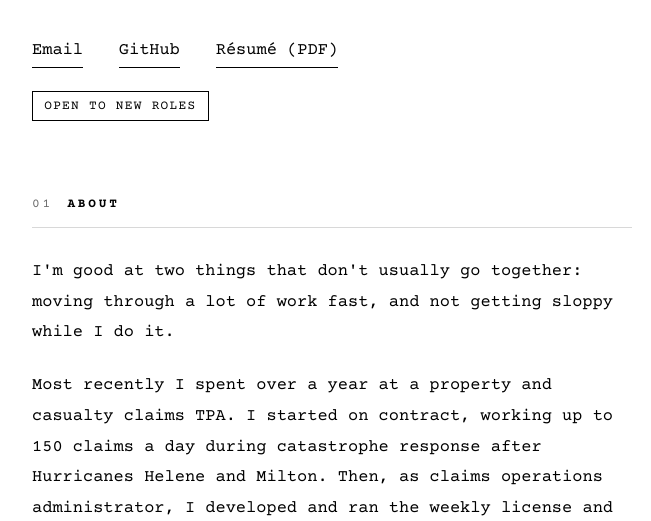
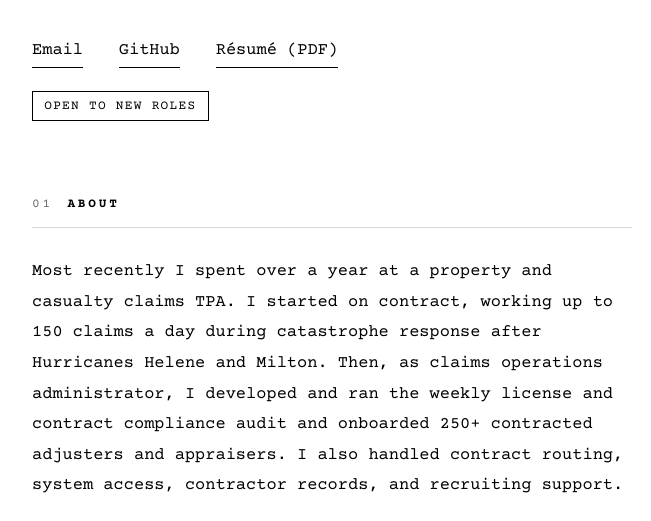
Before and after one commit to Grant-Johnston/grant-johnston.github.io, a plain HTML site: page index.html in a window 1280 px wide. Shown: the part 233-754 px from the top of the page, without its empty margins (308-959 px from the left). Drawn offline with nearby package versions, Linux system fonts and the light colour scheme.

Commit message:
Remove first About paragraph

```diff
--- a/index.html
+++ b/index.html
@@ -168,7 +168,6 @@ footer {
 
 <section>
   <h2><span class="num">01</span>About</h2>
-  <p>I'm good at two things that don't usually go together: moving through a lot of work fast, and not getting sloppy while I do it.</p>
   <p>Most recently I spent over a year at a property and casualty claims TPA. I started on contract, working up to 150 claims a day during catastrophe response after Hurricanes Helene and Milton. Then, as claims operations administrator, I developed and ran the weekly license and contract compliance audit and onboarded 250+ contracted adjusters and appraisers. I also handled contract routing, system access, contractor records, and recruiting support.</p>
   <p>I learn by building. I've been teaching myself Linux, SQL, and some Python by setting up a server at home and building the licensing tracker below, which automates the kind of license check I used to run by hand.</p>
   <p>Next, I want work where accuracy matters and data is part of the job: licensing, compliance, operations, data quality, or reporting.</p>
```
